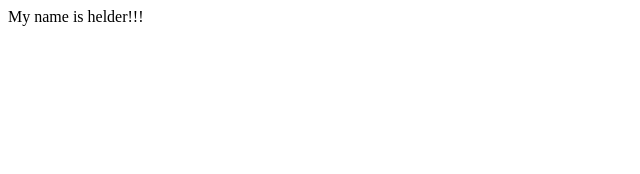
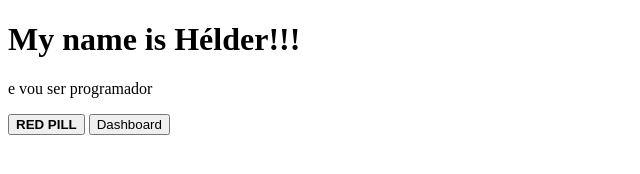
Before and after one commit to heldernovo/FrontEnd_Simplified, a plain HTML site: page index.html in a window 1280 px wide. Shown: the whole page, without its empty margins (0-640 px from the left). Drawn offline with Linux system fonts and the light colour scheme.

Commit message:
Create dashboard

```diff
--- a/index.html
+++ b/index.html
@@ -4,9 +4,12 @@
     <meta charset="UTF-8">
     <meta http-equiv="X-UA-Compatible" content="IE=edge">
     <meta name="viewport" content="width=device-width, initial-scale=1.0">
-    <title>Document</title>
+    <title>Index</title>
 </head>
 <body>
-    My name is helder!!!
+    <h1>My name is Hélder!!!</h1>
+    <p>e vou ser programador</p>
+    <a href="https://github.com/heldernovo/FrontEnd_Simplified" target="_blank"><button><b>RED PILL</b></button></b></a>
+    <a href="/dashboard" target="_blank"><button>Dashboard</button></a>
 </body>
 </html>
```
Also changed, not shown: dashboard.html (added, +13 -0 lines).
